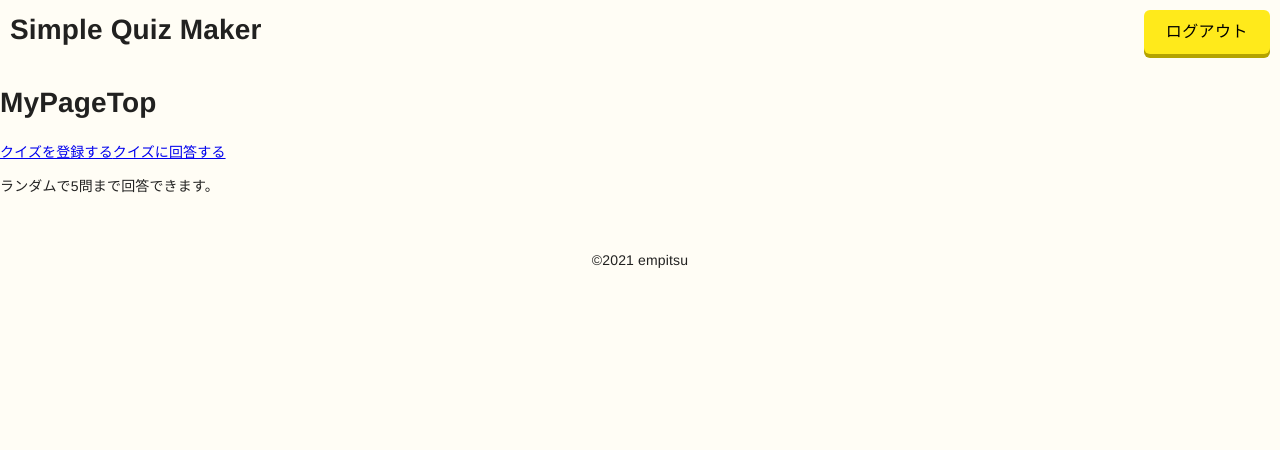
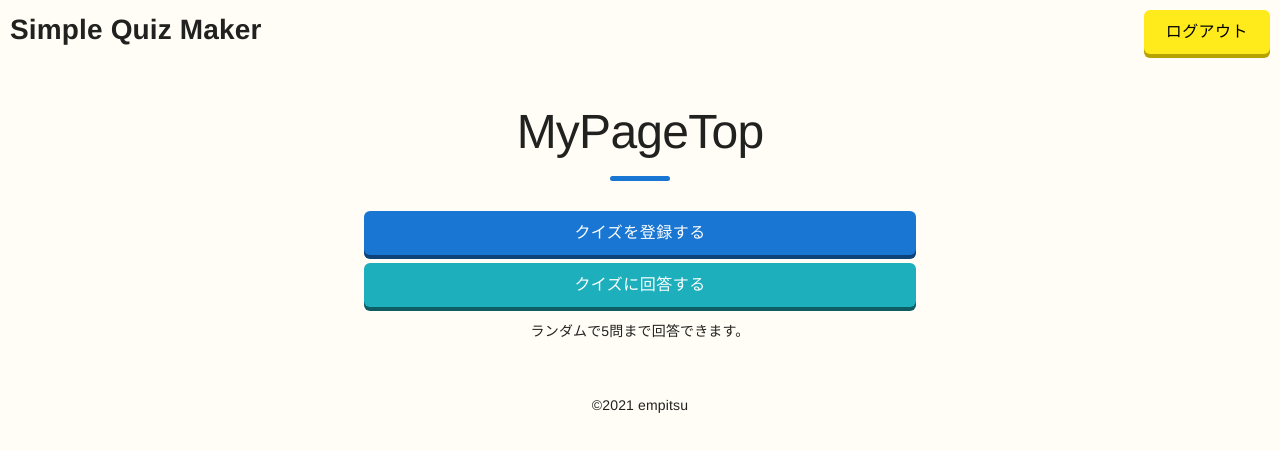
Before and after one commit to empitsu/quiz_app, a Next.js app: page /mypage in a window 1280 px wide. Shown: the top 450 px of the page. Built offline with nearby package versions, Linux system fonts and the light colour scheme; no server answers; sample sign-in values are in the browser's storage.

Commit message:
feat: divide my page top into MyPageTopTemplate

```diff
--- /dev/null
+++ b/src/components/templates/MyPageTopTemplate/index.tsx
@@ -0,0 +1,34 @@
+import Link from "next/link";
+import { Button } from "../../atoms/Button";
+import { Heading } from "../../atoms/Heading";
+import { FormItemWrap } from "../../atoms/FormItemWrap";
+import { Column1 } from "../../atoms/Column1";
+import styled from "styled-components";
+
+const StyledP = styled.p`
+  text-align: center;
+`;
+
+export function MyPageTopTemplate() {
+  return (
+    <Column1>
+      <Heading styleLevel="h1">MyPageTop</Heading>
+
+      <FormItemWrap>
+        <Link href="/mypage/register">
+          <Button isFullWidth color="primary">
+            クイズを登録する
+          </Button>
+        </Link>
+      </FormItemWrap>
+      <FormItemWrap>
+        <Link href="/mypage/answer">
+          <Button isFullWidth color="secondary">
+            クイズに回答する
+          </Button>
+        </Link>
+        <StyledP>ランダムで5問まで回答できます。</StyledP>
+      </FormItemWrap>
+    </Column1>
+  );
+}
--- a/src/pages/mypage/index.tsx
+++ b/src/pages/mypage/index.tsx
@@ -1,6 +1,6 @@
-import Link from "next/link";
 import Head from "next/head";
 import { LayoutForMypage } from "../../layouts/LayoutForMypage";
+import { MyPageTopTemplate } from "../../components/templates/MyPageTopTemplate";
 
 export default function MyPageTop() {
   return (
@@ -8,11 +8,7 @@ export default function MyPageTop() {
       <Head>
         <title>MyPageTop</title>
       </Head>
-      <h1>MyPageTop</h1>
-
-      <Link href="/mypage/register">クイズを登録する</Link>
-      <Link href="/mypage/answer">クイズに回答する</Link>
-      <p>ランダムで5問まで回答できます。</p>
+      <MyPageTopTemplate></MyPageTopTemplate>
     </LayoutForMypage>
   );
 }
```
